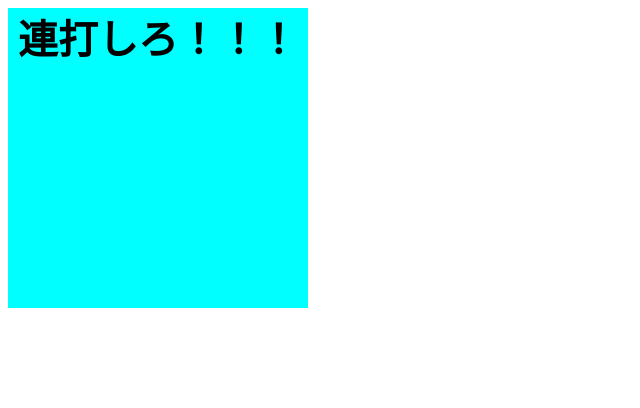
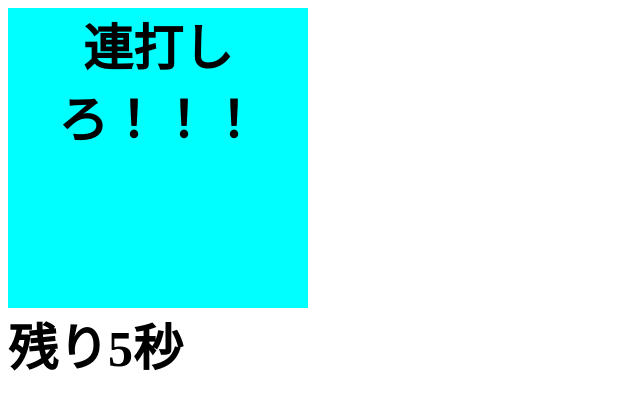
Before and after one commit to taiki4nimo/1127practice, a plain HTML site: page renda.html in a window 1280 px wide. Shown: the whole page, without its empty margins (0-640 px from the left). Drawn offline with Linux system fonts and the light colour scheme.

Commit message:
時間制限つけた

```diff
--- a/renda.css
+++ b/renda.css
@@ -3,6 +3,11 @@
     height: 300px;
     background-color: aqua;
     text-align: center;
-    font-size: 40px;
-    font-weight: 700;
+    font-size: 50px;
+    font-weight: 800;
 }
+
+.show_time {
+    font-size: 50px;
+    font-weight: 800;
+}
--- a/renda.html
+++ b/renda.html
@@ -12,6 +12,7 @@
         連打しろ！！！
         <div id="countBox" class="count_box"></div>
     </div>
+    <div id="showTime" class="show_time"></div>
     <script src="./renda.js"></script>
 </body>
 </html>
--- a/renda.js
+++ b/renda.js
@@ -1,4 +1,21 @@
-// const pushBtn = document.getElementById('pushtBtn');
+const pushBtn = document.getElementById('pushBtn');
+
+const startTime = Date.now();
+let nowTime = 0;
+const showTime = document.getElementById('showTime');
+const LIMIT = 10;
+
+function time() {
+    nowTime = (Date.now() - startTime) / 1000;
+    let rest = LIMIT - Math.floor(nowTime);
+    if(rest > 0) {
+        showTime.innerText = `残り${rest}秒`;
+    } else {
+        showTime.innerText = '終了！！！';
+        pushBtn.style.pointerEvents = 'none';
+    }
+}
+
 const countBox = document.getElementById('countBox');
 let count = 0;
 
@@ -6,3 +23,5 @@ function plusOne() {
     count++
     countBox.innerText = count;
 }
+time();
+setInterval(time, 1000);
```
